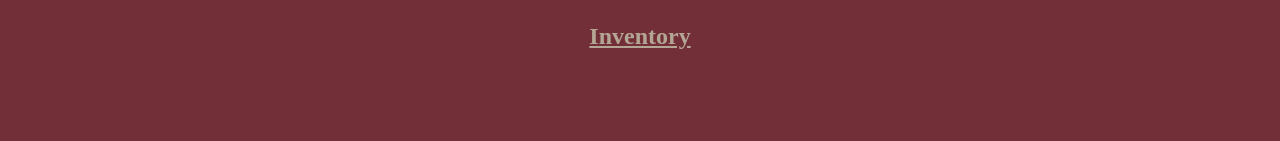
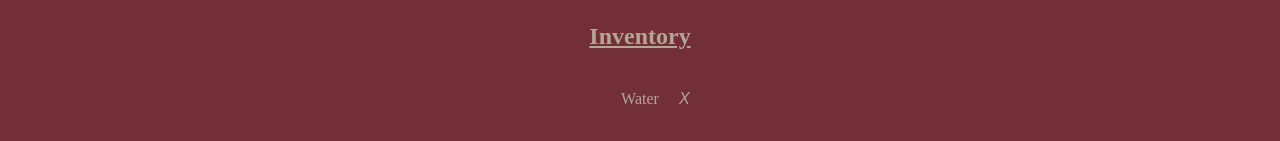
Before and after one commit to coleaniblett/Distillation-Combination-Recommendation-Application, a React (Create React App) app: page / in a window 1280 px wide. Shown: the part 769-910 px from the top of the page. Before the commit the page ends 839 px from the top, so only its background shows below. Built offline with nearby package versions, Linux system fonts and the light colour scheme.

Commit message:
add water as default inventory element

```diff
--- a/src/components/Ingredients/Ingredients.js
+++ b/src/components/Ingredients/Ingredients.js
@@ -7,16 +7,24 @@ export const Ingredients = {
     // Consider combining Absolute ingredients into generic "vodka"
     /* Absolut Citron included in:
         - 9 1/2 Weeks
+          - Inspired by movie
+          - Common enough to care about inclusion?
         - Absolut Evergreen
+          - Common enough to care about inclusion?
         - Absolut Limousine
+          - Somewhat known
         - Absolut Summertime
+          - Not made with Absolut Citron, on Absolute Drinks website
         - Absolutly Screwed Up
+          - Not always done with Absolut Citron
         - Cosmopolitan
+          - Should not be Absolut specific
         - Lemon Shot
+          - Should not be Absolut specific
         - New York Lemonade
     */
     "Absolut Citron",
-    /* Absolut Kuran included in:
+    /* Absolut Kurant included in:
         - 1-900-FUK-MEUP
         - Absolut Sex
         - Kurant Tea
@@ -384,7 +392,6 @@ export const Ingredients = {
     "Vanilla Extract",
     "Vanilla Syrup",
     "Vanilla",
-    "Water",
     "Watermelon",
     "Whipped Cream",
     "Whipping Cream",
--- a/src/components/Inventory/Inventory.js
+++ b/src/components/Inventory/Inventory.js
@@ -6,12 +6,16 @@ export const Inventory = ({ ingredients, onRemoveIngredient }) => {
     <div>
       <h2>Inventory</h2>
       <ul>
-      {ingredients.map(ingredient => (
-        <li key={ingredient.id}>
-          {ingredient.name}
-          <button onClick={() => onRemoveIngredient(ingredient.id)}>X</button>
+        <li>
+          Water
+          <button onClick={() => window.alert("If you don't have water, maybe you shouldn't be drinking?")}>X</button>
         </li>
-      ))}
+        {ingredients.map(ingredient => (
+          <li key={ingredient.id}>
+            {ingredient.name}
+            <button onClick={() => onRemoveIngredient(ingredient.id)}>X</button>
+          </li>
+        ))}
     </ul>
     </div>
   );
--- a/src/components/Recommendations/Recommendations.js
+++ b/src/components/Recommendations/Recommendations.js
@@ -35,7 +35,7 @@ export const Recommendations = ({ ingredients }) => {
     for (const cocktail of cocktails) {
       const cocktailIngredients = await getCocktailIngredients(cocktail);
       for (const cocktailIngredient of cocktailIngredients) {
-        if (!names.includes(cocktailIngredient)) {
+        if (!names.includes(cocktailIngredient) && cocktailIngredient != "water") {
           cocktailsToRemove.push(cocktail);
         }
       }
```
